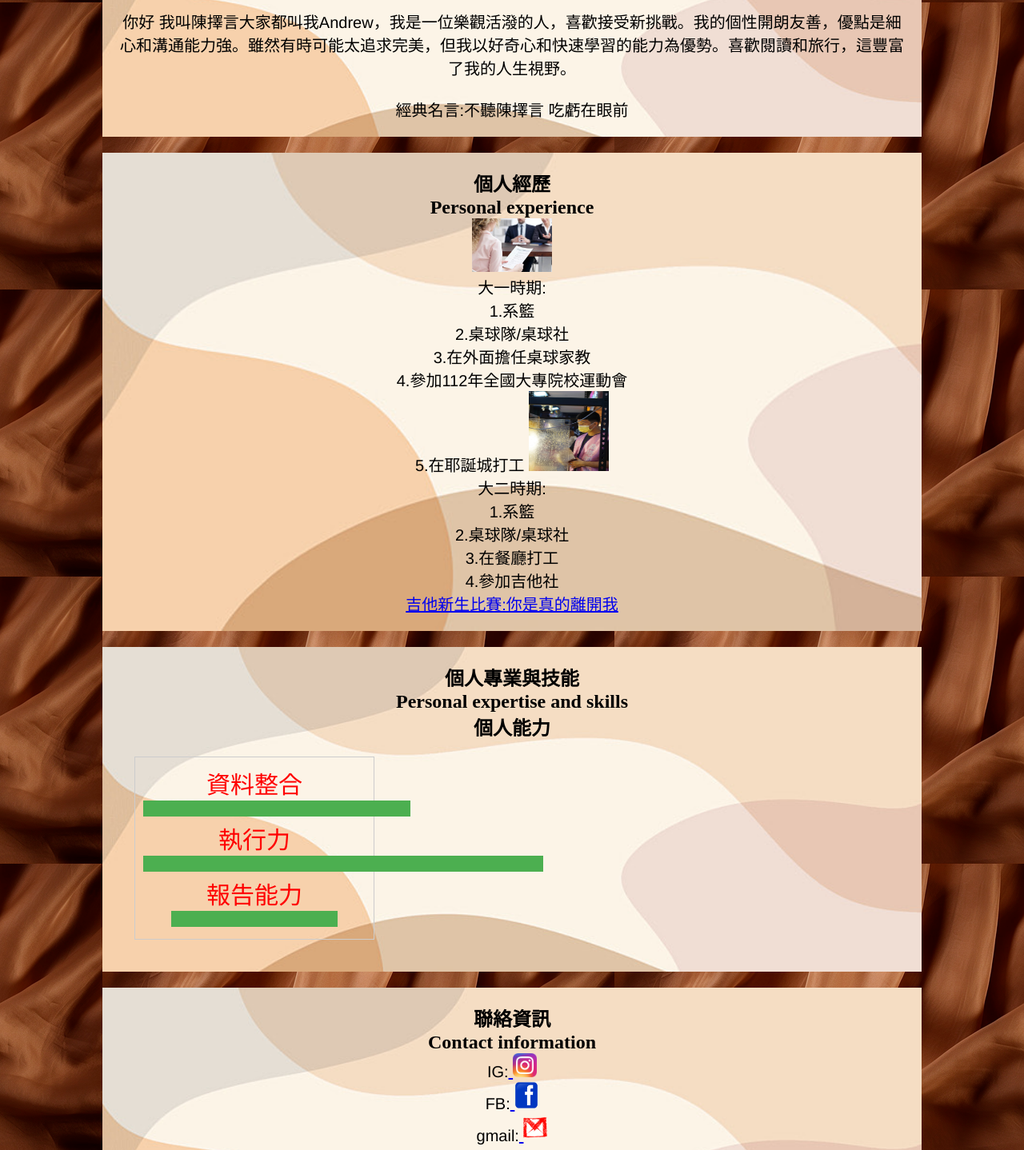
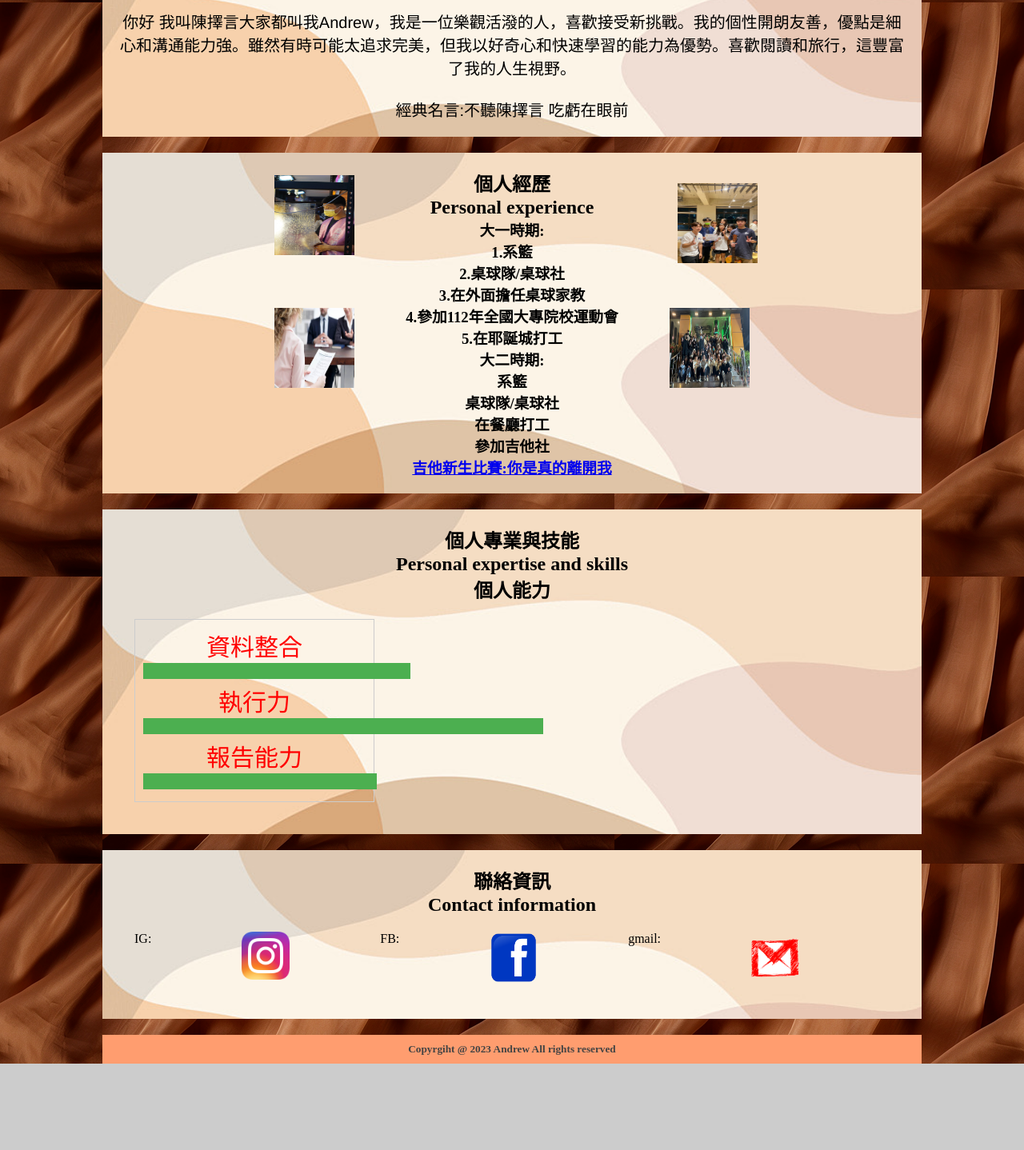
Before and after one commit to Andrew0115/11144102, a plain HTML site: page index.html in a window 1280 px wide. Shown: the part 356-1794 px from the top of the page at 80% size. After the commit the page ends 1686 px from the top, so only its background shows below. Drawn offline with Linux system fonts and the light colour scheme.

Commit message:
第三次

```diff
--- a/index.html
+++ b/index.html
@@ -18,6 +18,7 @@
       <a href="#list3">Personal expertise and skills</a>
       <a href="#list4">Contact information</a>
     </nav>
+
         <section class="card card01" id="list1">
           <h2>自我簡介 </h2>
           <h2>Personal profile</h2>
@@ -31,32 +32,61 @@
         </section>
 
         <section class="card" id="list2">
+          <div class="exp">
             <h2>個人經歷</h2>
          <h2>Personal experience</h2>
-         <img src="image/20191203004859.jpg" width="300">
-         <p>
-          大一時期:<br>
-          1.系籃<br>
-          2.桌球隊/桌球社<br>
-          3.在外面擔任桌球家教<br>
-          4.參加112年全國大專院校運動會<br>
+         <div>
+          <h3 class="col1">
+            大一時期:
+          </h3>
+          <img class="tea"  src="image/20191203004859.jpg" width="300%">
+          <h3>
+            1.系籃
+          </h3>
+          <h3>
+            2.桌球隊/桌球社
+          </h3>
+          <img class="work"    src="image/S__745988103.jpg" alt="work">
+          <h3>
+            3.在外面擔任桌球家教
+          </h3>
+          <h3>
+            4.參加112年全國大專院校運動會
+          </h3>
+          <h3>
             5.在耶誕城打工
-          <img src="image/S__745988103.jpg" width="180"height=170><br>
-          大二時期:<br>
-          1.系籃<br>
-          2.桌球隊/桌球社<br>
-          3.在餐廳打工<br>
-          4.參加吉他社<br>
+          </h3>
+         </div>
+
+         <div>
+          <img class="basketball"  src="image/S__96886816.jpg" alt="basketball">
+
+            <h3>
+              大二時期:
+            </h3>
+            <h3>
+              系籃
+            </h3>
+            <h3>
+              桌球隊/桌球社
+            </h3>
+            <h3>
+              在餐廳打工
+            </h3>
+            <h3>
+              參加吉他社
+            </h3>
+            <img class="guitar" src="image/S__96886815.jpg" alt="guitar" style="margin: 10px;">
+            <h3>
               <a href="index1.html">吉他新生比賽:你是真的離開我</a>
+            </h3>
+         </div>
 
 
-
-
-
-         </p>
-
+          </div>
 
         </section>
+
         <section class="card" id="list3">
          <h2>個人專業與技能</h2>
          <h2>Personal expertise and skills</h2>
@@ -71,27 +101,29 @@
              </div>
 
              <div>報告能力</div>
-             <div class="bar" style="width: 75%;">
+             <div class="bar" style="width: 105%;">
+             </div>
             </div>
         </section>
         <section class="card" id="list4">
           <h2>聯絡資訊</h2>
           <h2>Contact information</h2>
-        <P>
+        <div class="fix-setting">
+
           IG:<a href="https://www.instagram.com/zeyan0115/">
-            <img src="image/Instagram_icon.png" width="30">
+            <img src="image/Instagram_icon.png" width="60">
           </a>
-        </P>
-        <p>
+
+
           FB:<a href="https://www.facebook.com/andrew.boytwins.chen">
-            <img src="image/logo-facebook-facebook-logo-transparent-png-pictures-icons-and-0.png" width="30"height="35">
+            <img src="image/logo-facebook-facebook-logo-transparent-png-pictures-icons-and-0.png" width="60"height="65">
             </a>
-        </p>
-        <p>
+
+
         gmail:<a href="mailto:andrew.boytwins.chen@gmail.com">
-          <img src="image/gmail-pen.png" width="30"height="35">
+          <img src="image/gmail-pen.png" width="60"height="65">
         </a>
-        </p>
+        </div>
         </section>
       </aside>
     <footer>
--- a/webstyle.css
+++ b/webstyle.css
@@ -17,6 +17,76 @@ header {
     text-align: center;
     padding: 15px;
     margin: 0px;
+}
+.experience{
+    padding: 20px;
+    margin: 10px 10px;
+    border-radius: 15px;
+    width: 1000px;
+    height: 500px;
+    position: relative;
+}
+.work {
+    width: 270px;
+    height: 200px;
+    position: absolute;
+    top: 2%;
+    right: 70%;
+}
+
+.basketball {
+    width: 270px;
+    height: 265px;
+    position: absolute;
+    top: 45%;
+    left: 40%;
+}
+
+.guitar {
+    width: 270px;
+    height: 200px;
+    position: absolute;
+    top: 2%;
+    left: 70%;
+}
+
+.tea{
+    width: 270px;
+    height: 200px;
+    position: absolute;
+    top: 45%;
+    right: 70%;
+}
+
+.basketball {
+    width: 270px;
+    height: 265px;
+    position: absolute;
+    top: 45%;
+    left: 70%;
+}
+
+.exp{
+    text-align: center;
+    position: relative;
+}
+
+.pho{
+    position: relative;
+    display: flex;
+    float: left;
+    margin: 5px;
+}
+
+.pho2{
+    position: relative;
+    display: flex;
+    float: right;
+    margin: 5px;
+}
+
+.col1{
+    text-align: center;
 }
 
 nav {
@@ -57,6 +127,7 @@ footer {
     border-radius: 10x;
     background-image: url(image/pngtree-abstract-light-brown-background-with-curve-color-blocks-image_901339.jpg);
     background-size: cover;
+    text-align: center;
 }
 
 @media screen and(max-width:8000px) {
@@ -82,58 +153,13 @@ footer {
 .card,
 .card01{
     text-align:center ;
+}
 
 img{
     max-width: 100px;
     max-height: 100px;
 }
-.circle{
-    width: 50px;
-    height: 50px;
-    background-color: #fff;
-    border-radius: 50px;
-    position: relative;
-    overflow: hidden;
-    background-color: rgba(232, 215, 92,0.3);
-  }
 
-  .circle::after{
-    content: '';
-    display: block;
-    background-color: #FAEBD7;
-    width: calc(100% - 20px);
-    height: calc(100% - 20px);
-    border-radius: 50%;
-    position: relative;
-    left: 50%;
-    top: 50%;
-    transform: translate(-50%,-50%);
-  }
-  p90,.p180,.p270,.p360{
-    width: 50%;
-    height: 50%;
-    background-color: purple;
-    position: absolute;
-    right: 0;
-    top: 0;
-  }
-
-  .p180{
-    position: absolute;
-    top: 25px;
-  }
-
-  .p270{
-    position: absolute;
-    top: 25px;
-    right: 25px;
-  }
-
-  .p360{
-    position: absolute;
-    top: 0;
-    right: 25px;
-  }
   .bar-chart {
     width: 300px;
     margin: 20px;
@@ -151,3 +177,13 @@ img{
     transition: width 0.5s;
 
 }
+.section h2{
+    font-family: 'Courier New', Courier, monospace;
+    font-size: 15px;
+    color: black;
+}
+.fix-setting {
+    display: flex;
+    justify-content: space-around;
+    margin: 20px;
+}
```
Also changed, not shown: index1.html (added, +12 -0 lines), image/S__96886815.jpg (added), image/S__96886816.jpg (added). Lines whose indentation alone changed are shown as unchanged.
